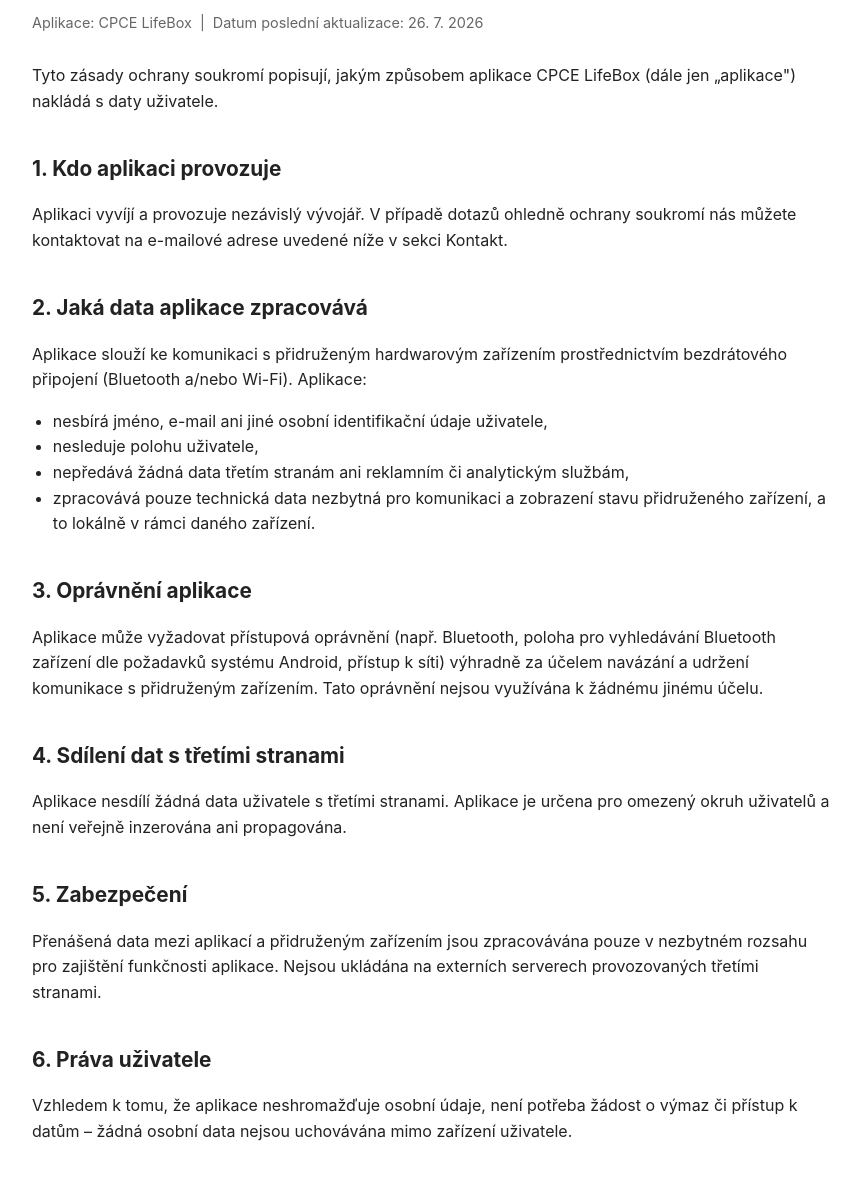
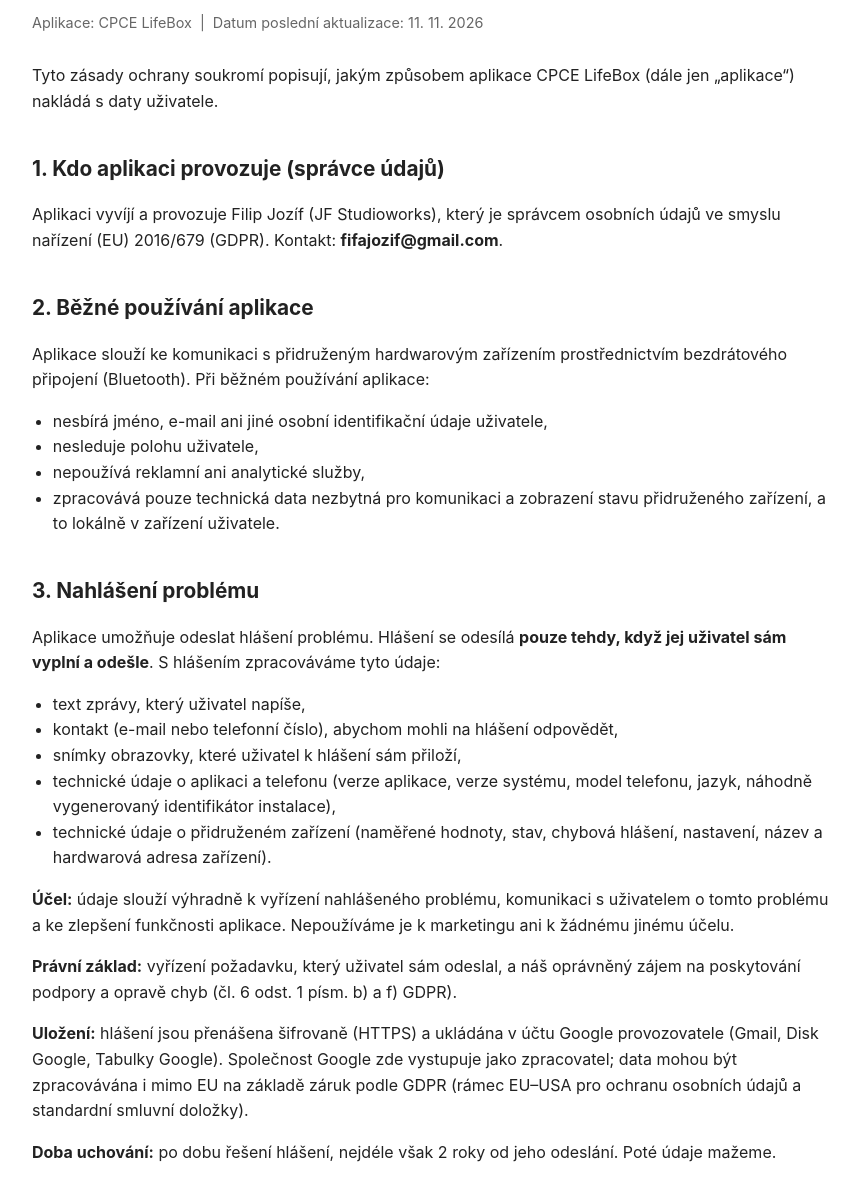
Before and after one commit to pilinak/pilinak.github.io, a plain HTML site: page index.html in a window 1280 px wide. Shown: the part 89-1268 px from the top of the page, without its empty margins (208-1068 px from the left). Drawn offline with Linux system fonts and the light colour scheme.

Commit message:
Update privacy policy details in index.html

```diff
--- a/index.html
+++ b/index.html
@@ -22,33 +22,45 @@
 <body>
 
 <h1>Zásady ochrany soukromí</h1>
-<p class="updated">Aplikace: CPCE LifeBox &nbsp;|&nbsp; Datum poslední aktualizace: 26. 7. 2026</p>
+<p class="updated">Aplikace: CPCE LifeBox &nbsp;|&nbsp; Datum poslední aktualizace: 11. 11. 2026</p>
 
-<p>Tyto zásady ochrany soukromí popisují, jakým způsobem aplikace CPCE LifeBox (dále jen „aplikace") nakládá s daty uživatele.</p>
+<p>Tyto zásady ochrany soukromí popisují, jakým způsobem aplikace CPCE LifeBox (dále jen „aplikace“) nakládá s daty uživatele.</p>
 
-<h2>1. Kdo aplikaci provozuje</h2>
-<p>Aplikaci vyvíjí a provozuje nezávislý vývojář. V případě dotazů ohledně ochrany soukromí nás můžete kontaktovat na e-mailové adrese uvedené níže v sekci Kontakt.</p>
+<h2>1. Kdo aplikaci provozuje (správce údajů)</h2>
+<p>Aplikaci vyvíjí a provozuje Filip Jozíf (JF Studioworks), který je správcem osobních údajů ve smyslu nařízení (EU) 2016/679 (GDPR). Kontakt: <strong>fifajozif@gmail.com</strong>.</p>
 
-<h2>2. Jaká data aplikace zpracovává</h2>
-<p>Aplikace slouží ke komunikaci s přidruženým hardwarovým zařízením prostřednictvím bezdrátového připojení (Bluetooth a/nebo Wi-Fi). Aplikace:</p>
+<h2>2. Běžné používání aplikace</h2>
+<p>Aplikace slouží ke komunikaci s přidruženým hardwarovým zařízením prostřednictvím bezdrátového připojení (Bluetooth). Při běžném používání aplikace:</p>
 <ul>
   <li>nesbírá jméno, e-mail ani jiné osobní identifikační údaje uživatele,</li>
   <li>nesleduje polohu uživatele,</li>
-  <li>nepředává žádná data třetím stranám ani reklamním či analytickým službám,</li>
-  <li>zpracovává pouze technická data nezbytná pro komunikaci a zobrazení stavu přidruženého zařízení, a to lokálně v rámci daného zařízení.</li>
+  <li>nepoužívá reklamní ani analytické služby,</li>
+  <li>zpracovává pouze technická data nezbytná pro komunikaci a zobrazení stavu přidruženého zařízení, a to lokálně v zařízení uživatele.</li>
 </ul>
 
-<h2>3. Oprávnění aplikace</h2>
-<p>Aplikace může vyžadovat přístupová oprávnění (např. Bluetooth, poloha pro vyhledávání Bluetooth zařízení dle požadavků systému Android, přístup k síti) výhradně za účelem navázání a udržení komunikace s přidruženým zařízením. Tato oprávnění nejsou využívána k žádnému jinému účelu.</p>
+<h2>3. Nahlášení problému</h2>
+<p>Aplikace umožňuje odeslat hlášení problému. Hlášení se odesílá <strong>pouze tehdy, když jej uživatel sám vyplní a odešle</strong>. S hlášením zpracováváme tyto údaje:</p>
+<ul>
+  <li>text zprávy, který uživatel napíše,</li>
+  <li>kontakt (e-mail nebo telefonní číslo), abychom mohli na hlášení odpovědět,</li>
+  <li>snímky obrazovky, které uživatel k hlášení sám přiloží,</li>
+  <li>technické údaje o aplikaci a telefonu (verze aplikace, verze systému, model telefonu, jazyk, náhodně vygenerovaný identifikátor instalace),</li>
+  <li>technické údaje o přidruženém zařízení (naměřené hodnoty, stav, chybová hlášení, nastavení, název a hardwarová adresa zařízení).</li>
+</ul>
+<p><strong>Účel:</strong> údaje slouží výhradně k vyřízení nahlášeného problému, komunikaci s uživatelem o tomto problému a ke zlepšení funkčnosti aplikace. Nepoužíváme je k marketingu ani k žádnému jinému účelu.</p>
+<p><strong>Právní základ:</strong> vyřízení požadavku, který uživatel sám odeslal, a náš oprávněný zájem na poskytování podpory a opravě chyb (čl. 6 odst. 1 písm. b) a f) GDPR).</p>
+<p><strong>Uložení:</strong> hlášení jsou přenášena šifrovaně (HTTPS) a ukládána v účtu Google provozovatele (Gmail, Disk Google, Tabulky Google). Společnost Google zde vystupuje jako zpracovatel; data mohou být zpracovávána i mimo EU na základě záruk podle GDPR (rámec EU–USA pro ochranu osobních údajů a standardní smluvní doložky).</p>
+<p><strong>Doba uchování:</strong> po dobu řešení hlášení, nejdéle však 2 roky od jeho odeslání. Poté údaje mažeme.</p>
 
-<h2>4. Sdílení dat s třetími stranami</h2>
-<p>Aplikace nesdílí žádná data uživatele s třetími stranami. Aplikace je určena pro omezený okruh uživatelů a není veřejně inzerována ani propagována.</p>
+<h2>4. Oprávnění aplikace</h2>
+<p>Aplikace může vyžadovat přístupová oprávnění (např. Bluetooth, poloha pro vyhledávání Bluetooth zařízení dle požadavků systému Android, přístup k internetu pro odeslání hlášení problému) výhradně za účelem komunikace s přidruženým zařízením a odeslání hlášení. Snímky obrazovky vybírá uživatel pomocí systémového výběru fotek; aplikace nemá přístup k ostatním fotkám. Oprávnění nejsou využívána k žádnému jinému účelu.</p>
 
-<h2>5. Zabezpečení</h2>
-<p>Přenášená data mezi aplikací a přidruženým zařízením jsou zpracovávána pouze v nezbytném rozsahu pro zajištění funkčnosti aplikace. Nejsou ukládána na externích serverech provozovaných třetími stranami.</p>
+<h2>5. Sdílení dat s třetími stranami</h2>
+<p>Údaje neprodáváme ani nesdílíme s třetími stranami. Jediným zpracovatelem je společnost Google, která pro nás hlášení technicky ukládá (viz bod 3). Aplikace je určena pro omezený okruh uživatelů a není veřejně inzerována ani propagována.</p>
 
 <h2>6. Práva uživatele</h2>
-<p>Vzhledem k tomu, že aplikace neshromažďuje osobní údaje, není potřeba žádost o výmaz či přístup k datům – žádná osobní data nejsou uchovávána mimo zařízení uživatele.</p>
+<p>Pokud jste odeslali hlášení problému, máte právo na přístup ke svým údajům, jejich opravu nebo výmaz, omezení zpracování a právo vznést námitku. Stačí napsat na <strong>fifajozif@gmail.com</strong>. Máte také právo podat stížnost u dozorového úřadu – v České republice u Úřadu pro ochranu osobních údajů (www.uoou.cz), případně u úřadu ve státě svého bydliště.</p>
+<p>Údaje z běžného používání aplikace (bod 2) zůstávají pouze ve vašem zařízení a smažete je odinstalováním aplikace.</p>
 
 <h2>7. Změny těchto zásad</h2>
 <p>Tyto zásady ochrany soukromí mohou být čas od času aktualizovány. Aktuální verze bude vždy dostupná na této stránce.</p>
```
